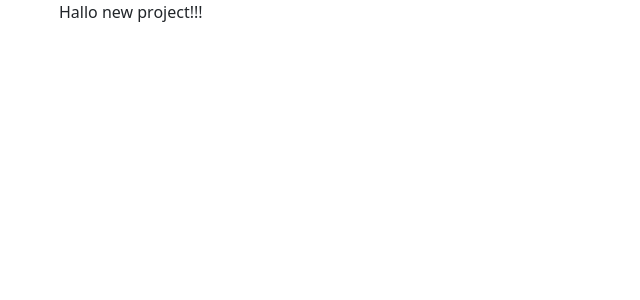
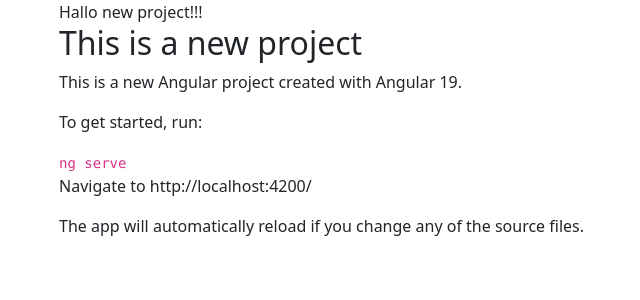
Before and after one commit to sbrycbc/angular-19-new-features, an Angular app: page / in a window 1280 px wide. Shown: the top 300 px of the page, without its empty margins (23-663 px from the left). Built offline with nearby package versions, Linux system fonts and the light colour scheme.

Commit message:
Initial commit

```diff
--- a/src/app/app.component.html
+++ b/src/app/app.component.html
@@ -1 +1,10 @@
-<div class="container">Hallo new project!!!</div>
+<div class="container">Hallo new project!!!
+  <div class="rov">
+    <h2>This is a new project</h2>
+    <p>This is a new Angular project created with Angular 19.</p>
+    <p>To get started, run:</p>
+    <code>ng serve</code>
+    <p>Navigate to http://localhost:4200/</p>
+    <p>The app will automatically reload if you change any of the source files.</p>
+  </div>
+</div>
```
